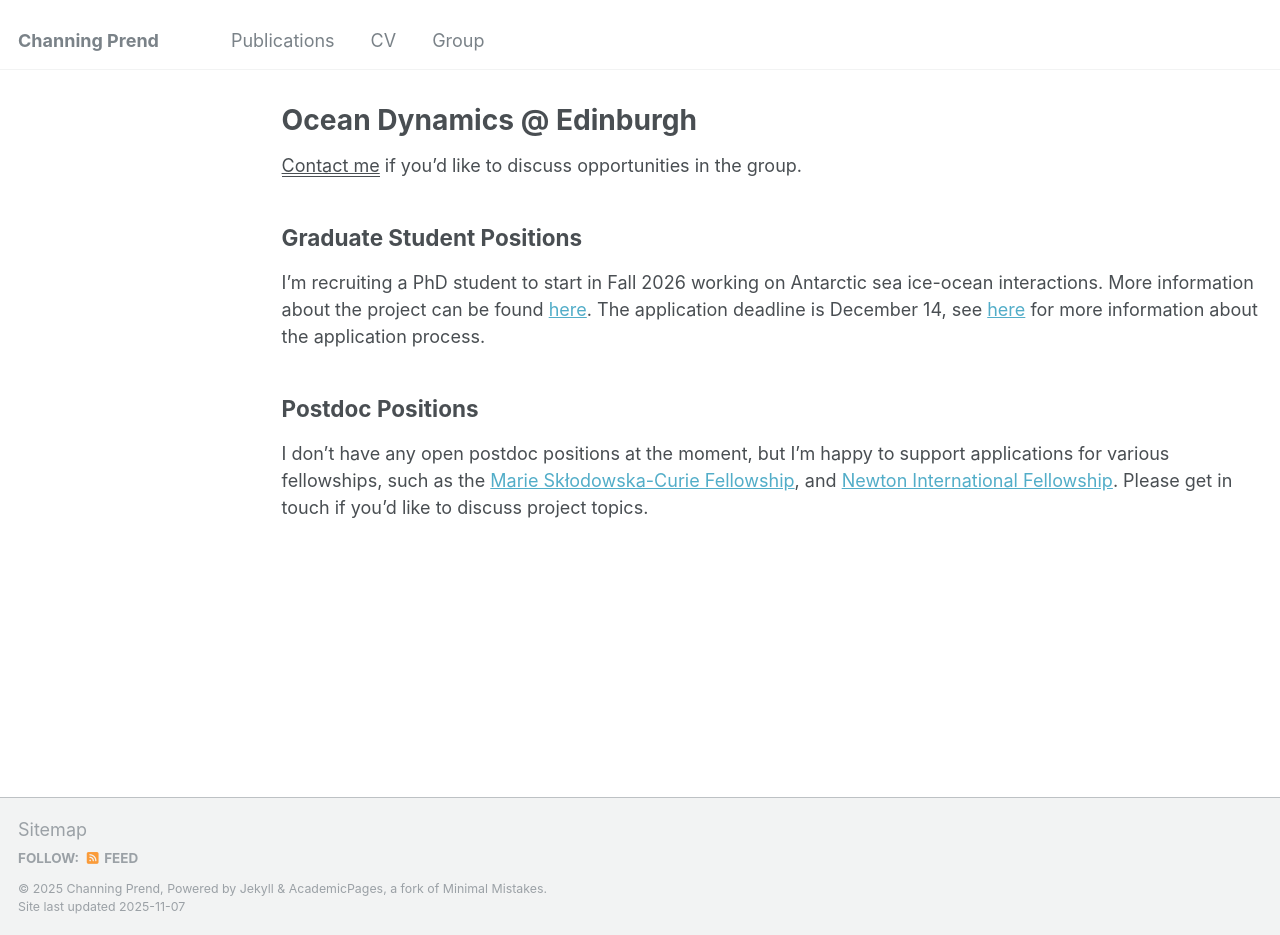
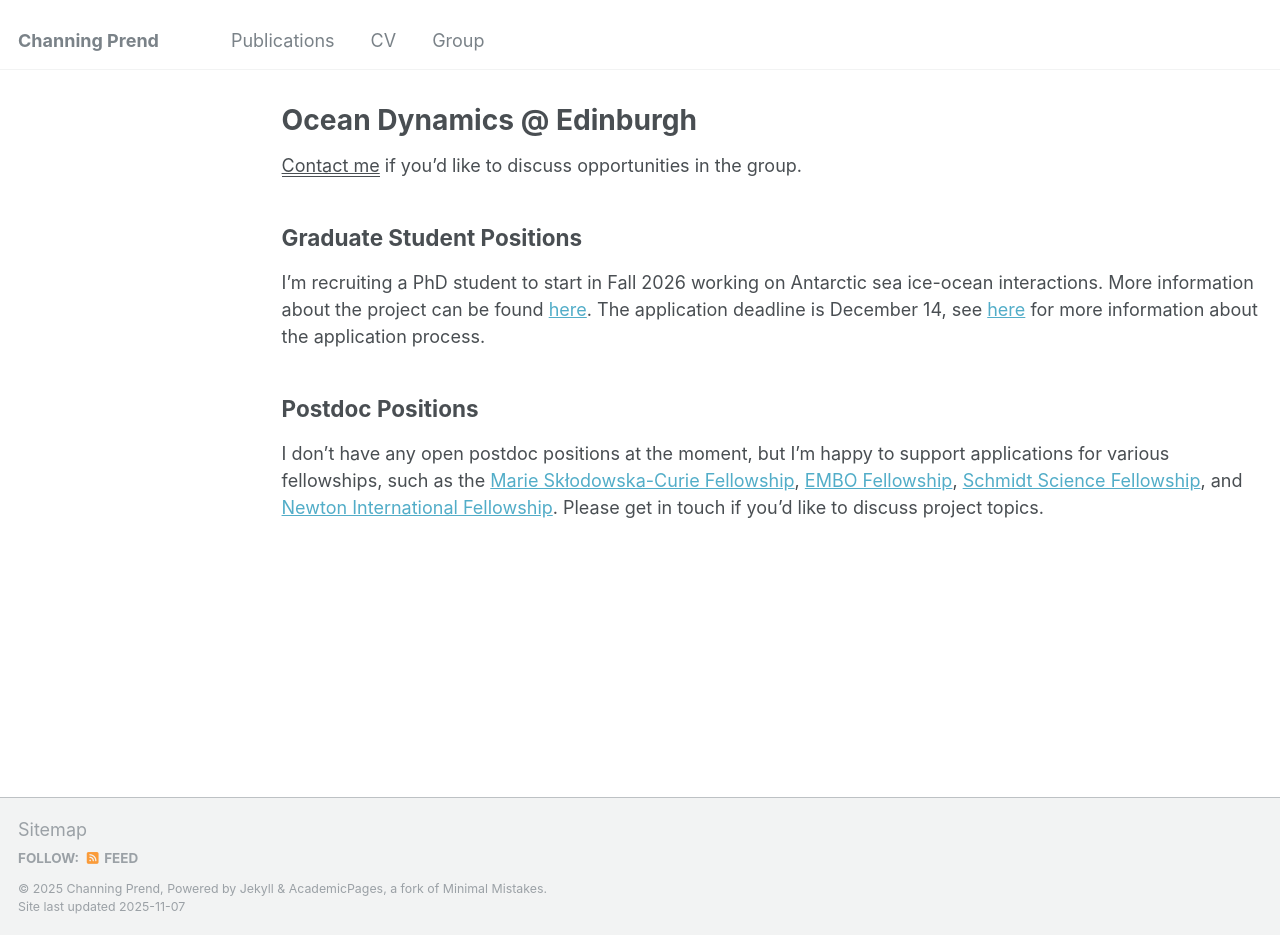
Before and after one commit to cprend/cprend.github.io, a Jekyll site: the page built from _pages/group.md, in a window 1280 px wide and 935 px high. Built offline with Jekyll 4.4.1, drawn with Linux system fonts in a browser that asks for light colours.

Commit message:
Update group.md

```diff
--- a/_pages/group.md
+++ b/_pages/group.md
@@ -11,4 +11,4 @@
 I'm recruiting a PhD student to start in Fall 2026 working on Antarctic sea ice-ocean interactions. More information about the project can be found [here](https://e5-dtp.ed.ac.uk/project?item=1797). The application deadline is December 14, see [here](https://e5-dtp.ed.ac.uk/e5-dtp-application-for-2026-open-now/how-to-apply) for more information about the application process.
 
 ## Postdoc Positions
-I don't have any open postdoc positions at the moment, but I'm happy to support applications for various fellowships, such as the [Marie Skłodowska-Curie Fellowship](https://marie-sklodowska-curie-actions.ec.europa.eu/actions/postdoctoral-fellowships), and [Newton International Fellowship](https://royalsociety.org/grants/newton-international/?gad_source=1&gad_campaignid=2084475756&gbraid=0AAAAAD-RRCSQ2mBKBSZjSoIVdge3SR9Uu&gclid=Cj0KCQjw35bIBhDqARIsAGjd-cbk1JvHr9qYcAs9OM1Haw-YnOfsyE2XcrR4WbJAbV1y_9obLhiza9UaArwmEALw_wcBy). Please get in touch if you'd like to discuss project topics.
+I don't have any open postdoc positions at the moment, but I'm happy to support applications for various fellowships, such as the [Marie Skłodowska-Curie Fellowship](https://marie-sklodowska-curie-actions.ec.europa.eu/actions/postdoctoral-fellowships), [EMBO Fellowship](https://www.embo.org/funding/fellowships-grants-and-career-support/postdoctoral-fellowships/), [Schmidt Science Fellowship](https://schmidtsciencefellows.org/), and [Newton International Fellowship](https://royalsociety.org/grants/newton-international/?gad_source=1&gad_campaignid=2084475756&gbraid=0AAAAAD-RRCSQ2mBKBSZjSoIVdge3SR9Uu&gclid=Cj0KCQjw35bIBhDqARIsAGjd-cbk1JvHr9qYcAs9OM1Haw-YnOfsyE2XcrR4WbJAbV1y_9obLhiza9UaArwmEALw_wcBy). Please get in touch if you'd like to discuss project topics.
```
